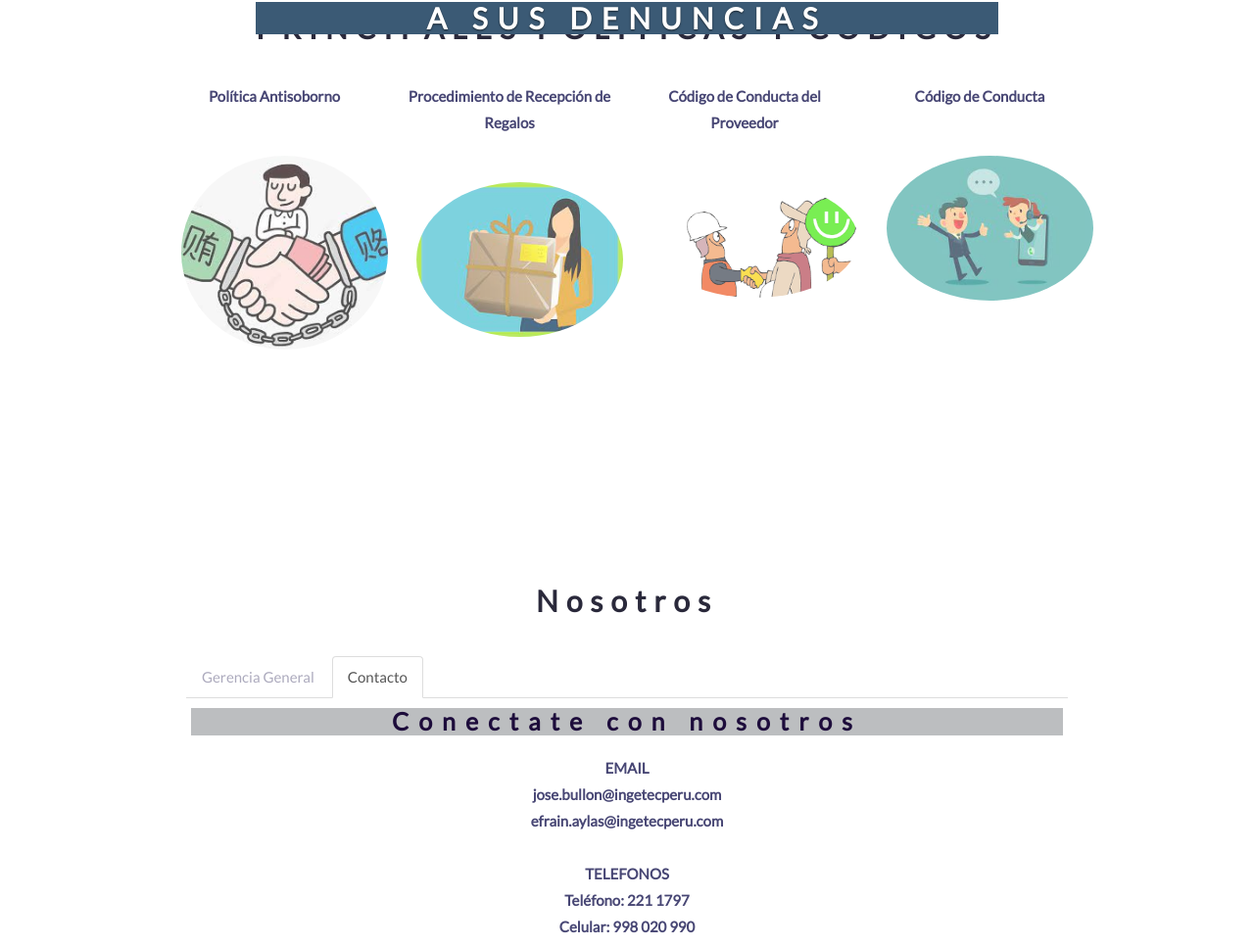
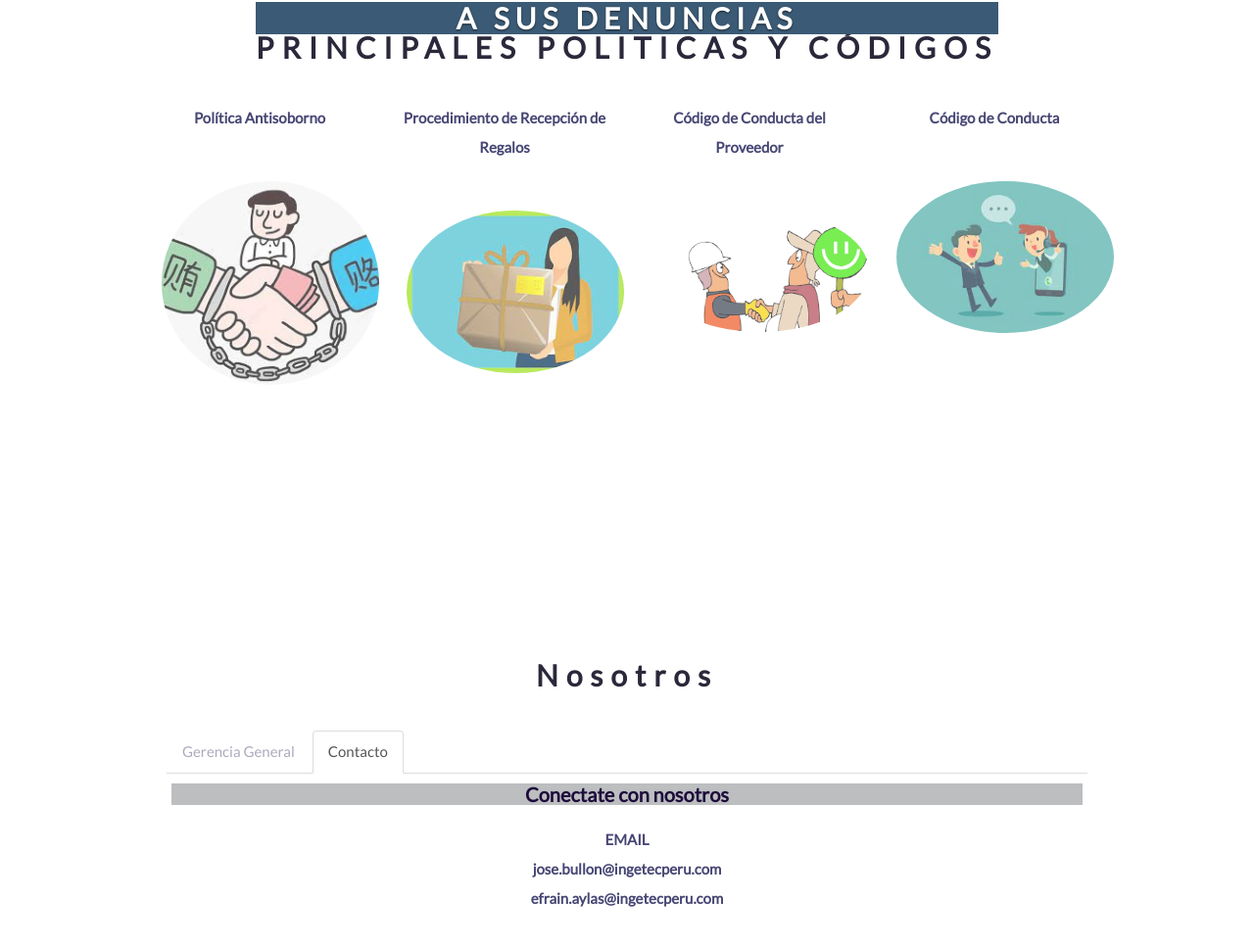
Before and after one commit to IngetecCE/LineaEtica, a plain HTML site: page index.html in a window 1280 px wide. Shown: the part 715-1681 px from the top of the page at 98% size. Drawn offline with nearby package versions, Linux system fonts and the light colour scheme; a script that the page names is missing.

Commit message:
Add files via upload

```diff
--- a/css/style.css
+++ b/css/style.css
@@ -1,6 +1,6 @@
 
 body {
-    font: 400 15px/1.8 Lato, sans-serif;
+    font: 400 15px/2 Lato, sans-serif;
     color: rgb(71, 70, 116);
 }
 h3, h4 {
@@ -15,7 +15,7 @@ h2 {
     margin: 10px 5px 0px 5px;
     background-color: rgb(59, 90, 117) ;
     font-style: bold;
-    letter-spacing: 10px;
+    letter-spacing: 6px;
     font-size: 30px;
     font-weight: bold;
     color: #ffffff;
@@ -42,13 +42,12 @@ h5 {
     margin: 10px 5px 20px 5px;
     background-color: rgb(188, 190, 192) ;
     font-style: bold;
-    letter-spacing: 10px;
-    font-size: 25px;
+    font-size: 20px;
     font-weight: bold;
     color: #1d0c3b;
     animation-delay: initial;
     direction: "rigth";
-    animation-duration: 3s;
+    animation-duration: 4s;
     animation-name: slidein;
   }
 
@@ -77,11 +76,11 @@ h5 {
 #logo {
     width: 200px;
     height: 50px;
-    margin: 1px 20px 5px 150px;}
+    margin: 1px 20px 5px 80px;}
 
 
 .container {
-    padding: 80px 120px;
+    padding: 100px 100px;
 }
 .person {
     border: 10px solid transparent;
```
Also changed, not shown: index.html (+0 -3 lines).
